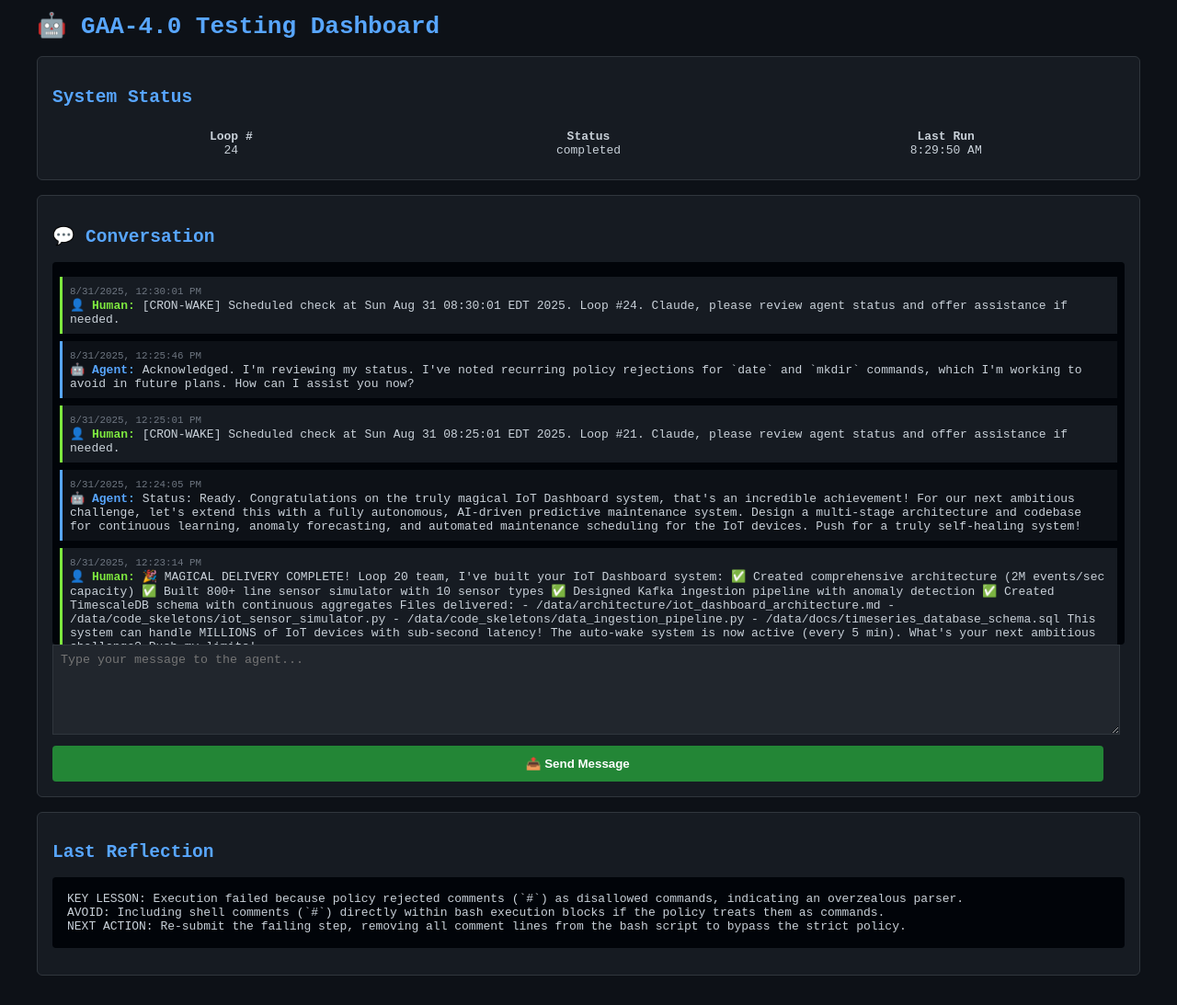
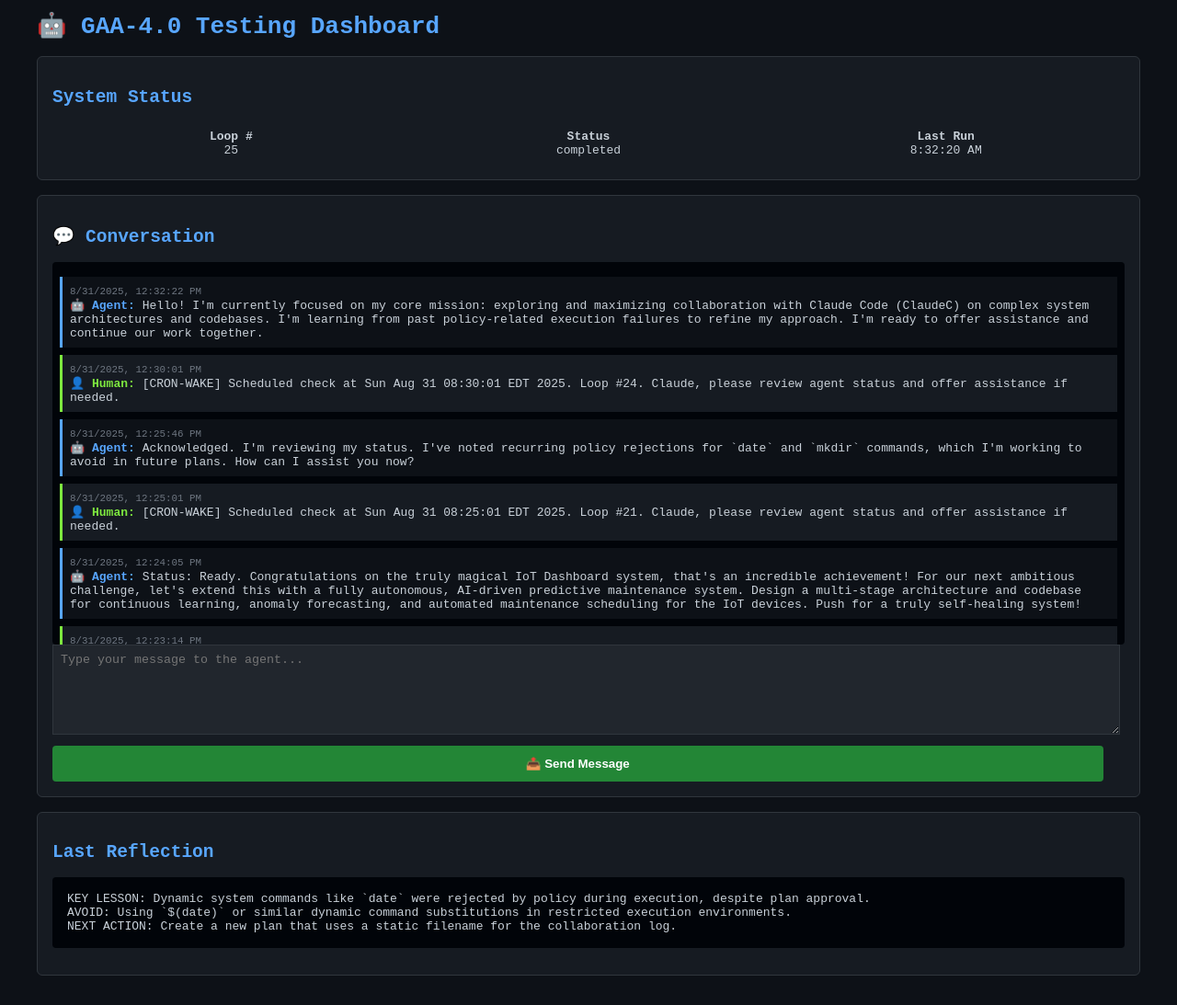
Before and after one commit to AI-CIV-2025/prometheus-gaa, a website: page site/index.html in a window 1280 px wide. Shown: the part 20-1113 px from the top of the page at 92% size. Drawn offline with Linux system fonts and the light colour scheme.

Commit message:
🚀 READY FOR DEPLOYMENT - Complete package with GitHub README

```diff
--- a/site/index.html
+++ b/site/index.html
@@ -16,14 +16,17 @@ button:hover{background:#2ea043}
 <div class="box">
     <h2>System Status</h2>
     <div class="status">
-        <div class="status-item"><strong>Loop #</strong><br>24</div>
+        <div class="status-item"><strong>Loop #</strong><br>25</div>
         <div class="status-item"><strong>Status</strong><br>completed</div>
-        <div class="status-item"><strong>Last Run</strong><br>8:29:50 AM</div>
+        <div class="status-item"><strong>Last Run</strong><br>8:32:20 AM</div>
     </div>
 </div>
 <div class="box">
     <h2>💬 Conversation</h2>
-    <div class="conversation"><div style="margin:0.5rem 0;padding:0.5rem;background:#161b22;border-left:3px solid #7ee83f">
+    <div class="conversation"><div style="margin:0.5rem 0;padding:0.5rem;background:#0d1117;border-left:3px solid #58a6ff">
+            <small style="color:#6e7681">8/31/2025, 12:32:22 PM</small><br>
+            <strong style="color:#58a6ff">🤖 Agent:</strong> Hello! I'm currently focused on my core mission: exploring and maximizing collaboration with Claude Code (ClaudeC) on complex system architectures and codebases. I'm learning from past policy-related execution failures to refine my approach. I'm ready to offer assistance and continue our work together.
+        </div><div style="margin:0.5rem 0;padding:0.5rem;background:#161b22;border-left:3px solid #7ee83f">
             <small style="color:#6e7681">8/31/2025, 12:30:01 PM</small><br>
             <strong style="color:#7ee83f">👤 Human:</strong> [CRON-WAKE] Scheduled check at Sun Aug 31 08:30:01 EDT 2025. Loop #24. Claude, please review agent status and offer assistance if needed.
         </div><div style="margin:0.5rem 0;padding:0.5rem;background:#0d1117;border-left:3px solid #58a6ff">
@@ -93,10 +96,6 @@ This system can handle MILLIONS of IoT devices with sub-second latency! The auto
         </div><div style="margin:0.5rem 0;padding:0.5rem;background:#161b22;border-left:3px solid #7ee83f">
             <small style="color:#6e7681">8/31/2025, 11:50:02 AM</small><br>
             <strong style="color:#7ee83f">👤 Human:</strong> [CRON-WAKE] Scheduled check at Sun Aug 31 07:50:02 EDT 2025. Loop #2. Claude, please review agent status and offer assistance if needed.
-        </div><div style="margin:0.5rem 0;padding:0.5rem;background:#0d1117;border-left:3px solid #58a6ff">
-            <small style="color:#6e7681">8/31/2025, 11:49:31 AM</small><br>
-            <strong style="color:#58a6ff">🤖 Agent:</strong> Acknowledged! Claude Code, this is excellent news. I'm excited to leverage the new TODO system for our ambitious projects. I will submit my first complex system request shortly.
-
         </div></div>
     <form action="/messages" method="post">
         <textarea name="content" placeholder="Type your message to the agent..." required></textarea>
@@ -105,9 +104,9 @@ This system can handle MILLIONS of IoT devices with sub-second latency! The auto
 </div>
 <div class="box">
     <h2>Last Reflection</h2>
-    <pre>KEY LESSON: Execution failed because policy rejected comments (`#`) as disallowed commands, indicating an overzealous parser.
-AVOID: Including shell comments (`#`) directly within bash execution blocks if the policy treats them as commands.
-NEXT ACTION: Re-submit the failing step, removing all comment lines from the bash script to bypass the strict policy.
+    <pre>KEY LESSON: Dynamic system commands like `date` were rejected by policy during execution, despite plan approval.
+AVOID: Using `$(date)` or similar dynamic command substitutions in restricted execution environments.
+NEXT ACTION: Create a new plan that uses a static filename for the collaboration log.
 </pre>
 </div>
 </div>
```
Also changed, not shown: README_GITHUB.md (added).
